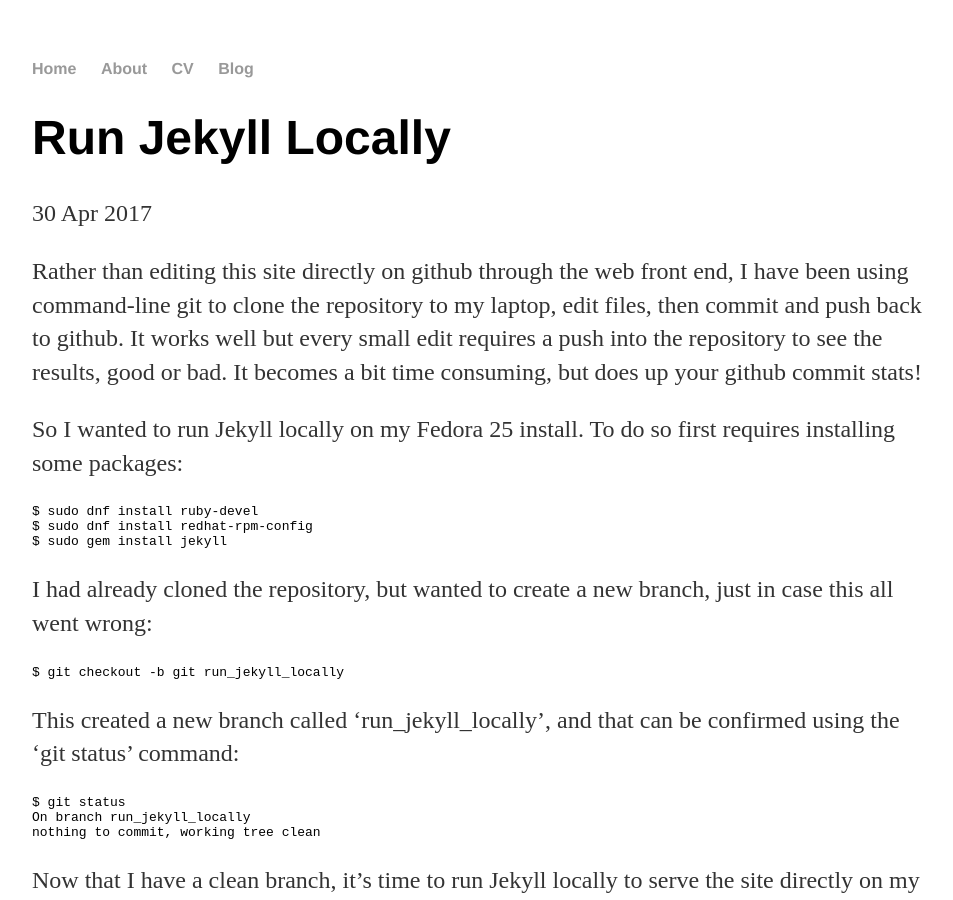
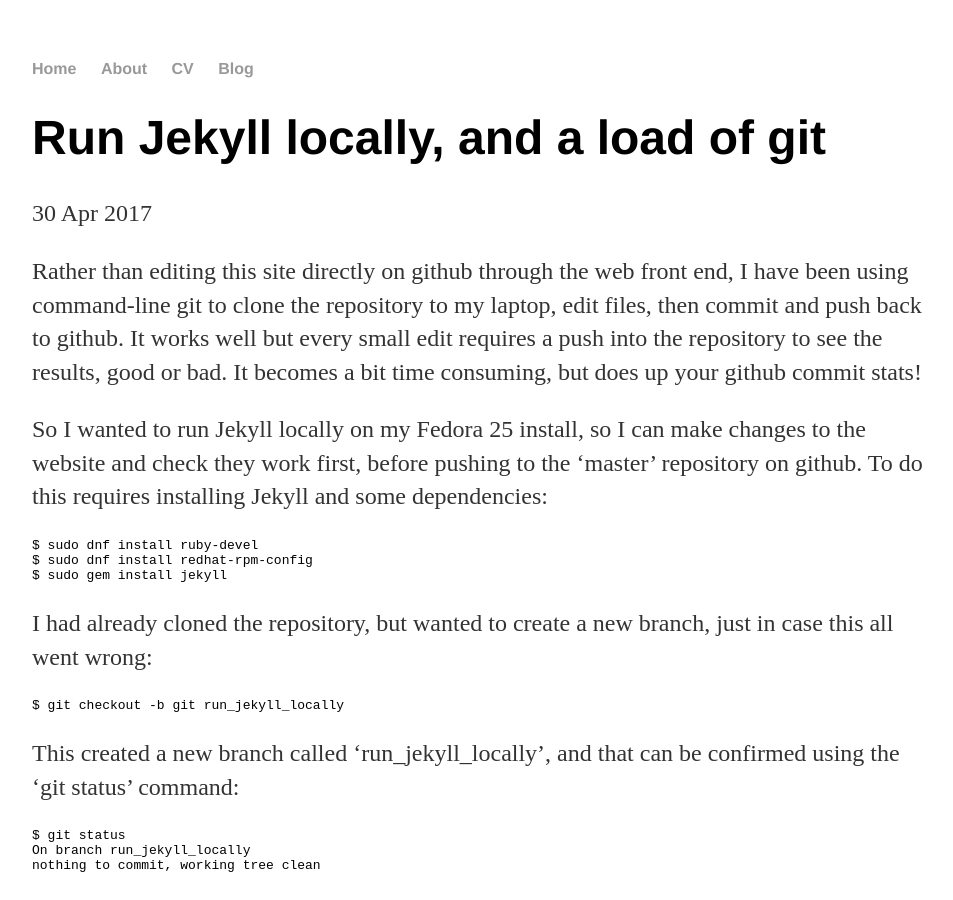
Before and after one commit to molo76/molo76.github.io, a Jekyll site: the page built from _posts/2017-05-01-run-jekyll-locally.md, in a window 1280 px wide and 900 px high. Shown: the whole window, without its empty margins (160-1113 px from the left). Built offline with Jekyll 4.4.1, drawn with Linux system fonts in a browser that asks for light colours.

Commit message:
changed post title

````diff
--- a/_posts/2017-05-01-run-jekyll-locally.md
+++ b/_posts/2017-05-01-run-jekyll-locally.md
@@ -1,11 +1,11 @@
 ---
 layout: post
-title: "Run Jekyll Locally"
+title: "Run Jekyll locally, and a load of git"
 date: 2017-04-30
 ---
 Rather than editing this site directly on github through the web front end, I have been using command-line git to clone the repository to my laptop, edit files, then commit and push back to github. It works well but every small edit requires a push into the repository to see the results, good or bad. It becomes a bit time consuming, but does up your github commit stats!
 
-So I wanted to run Jekyll locally on my Fedora 25 install. To do so first requires installing some packages:
+So I wanted to run Jekyll locally on my Fedora 25 install, so I can make changes to the website and check they work first, before pushing to the 'master' repository on github. To do this requires installing Jekyll and some dependencies:
 ```
 $ sudo dnf install ruby-devel
 $ sudo dnf install redhat-rpm-config
````
